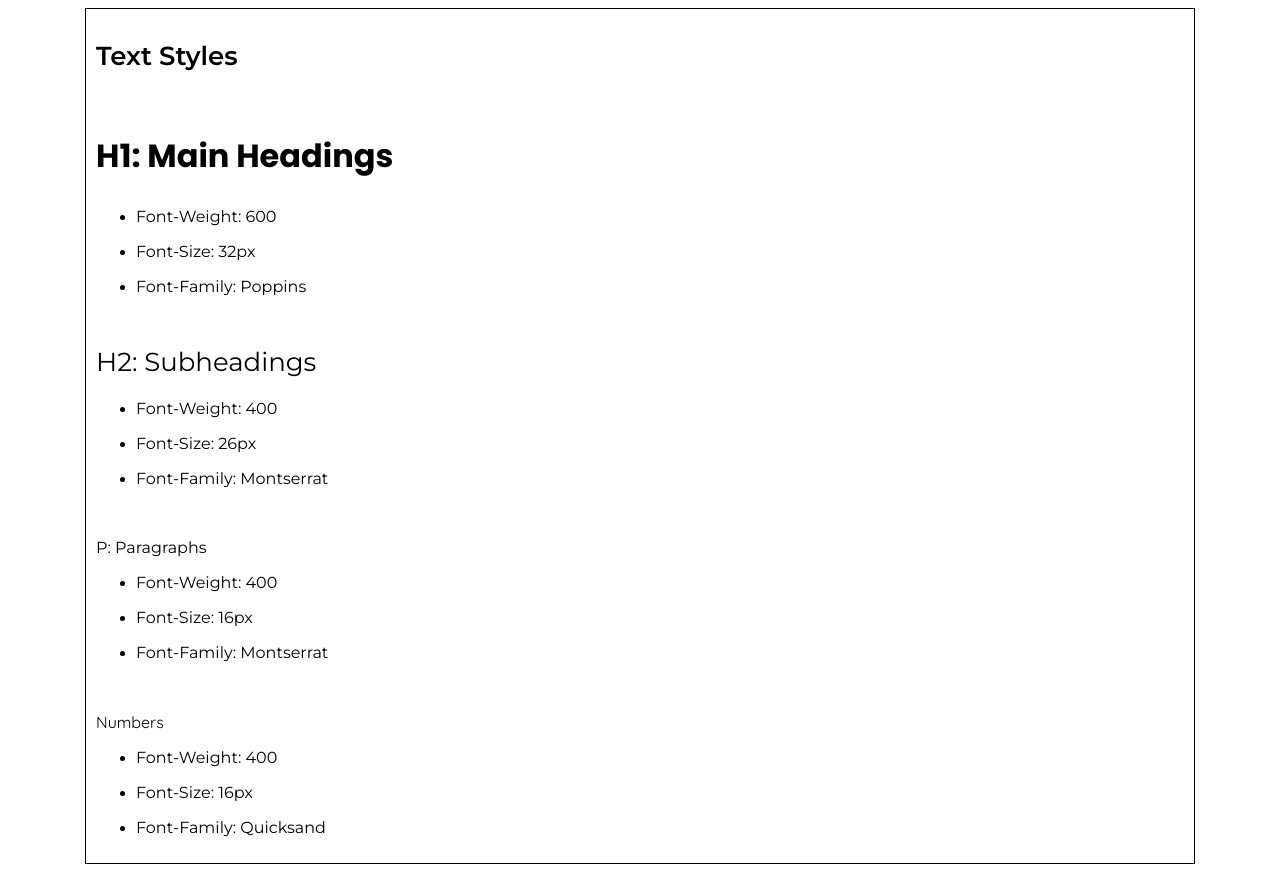
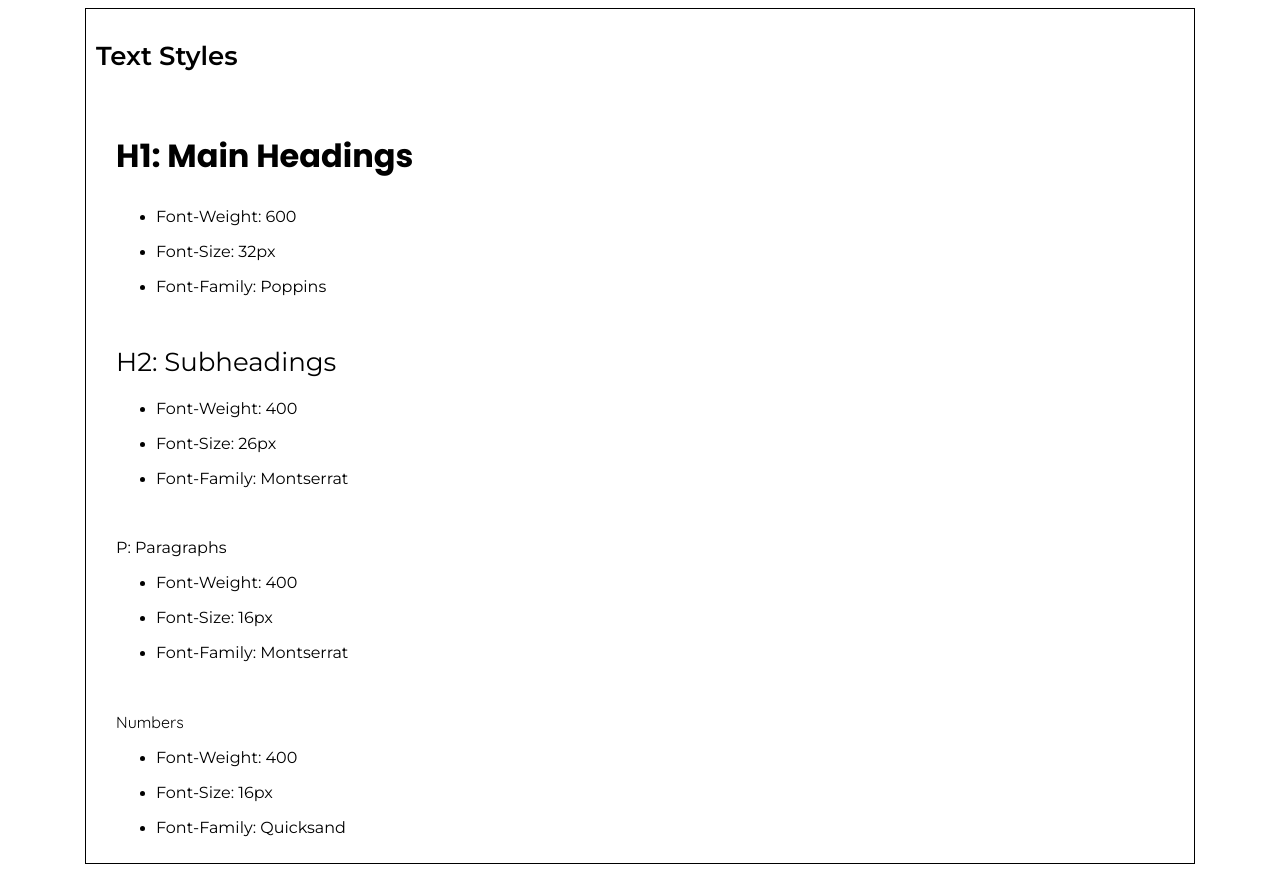
Before and after one commit to Josephheckert/stStyle, a plain HTML site: page index.html in a window 1280 px wide. Shown: the part 662-1536 px from the top of the page. Drawn offline with Linux system fonts and the light colour scheme; a script that the page names is missing.

Commit message:
Update style.css
Added 20px padding to .div_styles

```diff
--- a/style.css
+++ b/style.css
@@ -64,6 +64,9 @@ li {
     margin-top: 5px;
 }
 
+.div_styles {
+    margin-left: 20px;
+}
 
 
 /* Colors */
```
